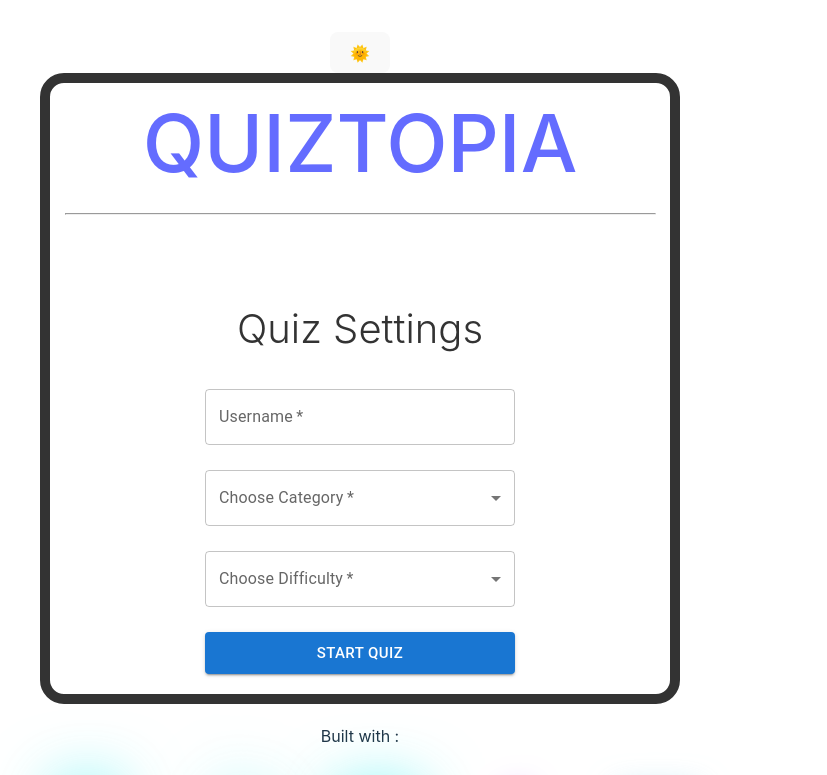
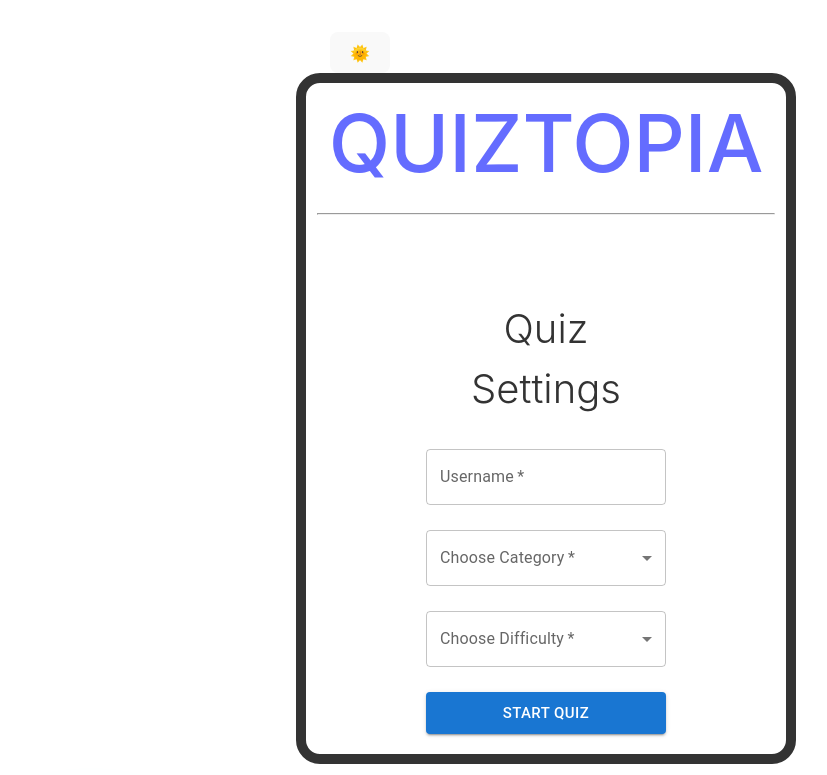
Before and after one commit to alessandro-001/React-Quiz-Application, a React (Vite) app: page / in a window 1280 px wide. Shown: the top 775 px of the page, without its empty margins (280-1107 px from the left). Built offline with nearby package versions, Linux system fonts and the light colour scheme.

Commit message:
reduce size

```diff
--- a/src/App.css
+++ b/src/App.css
@@ -1,5 +1,5 @@
 #root {
-  max-width: 50%;
+  max-width: 10%;
   margin: 0 auto;
   padding: 2rem;
   text-align: center;
```
